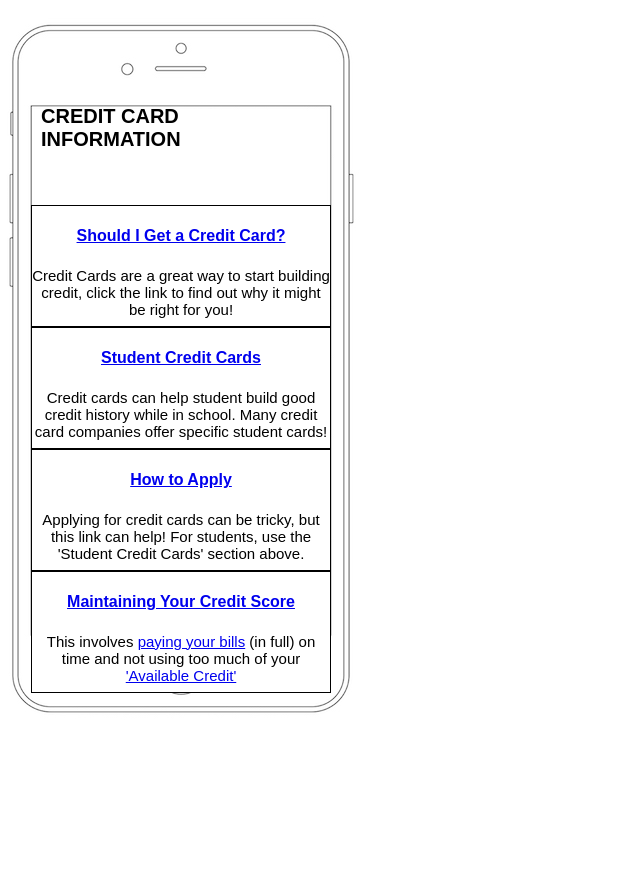
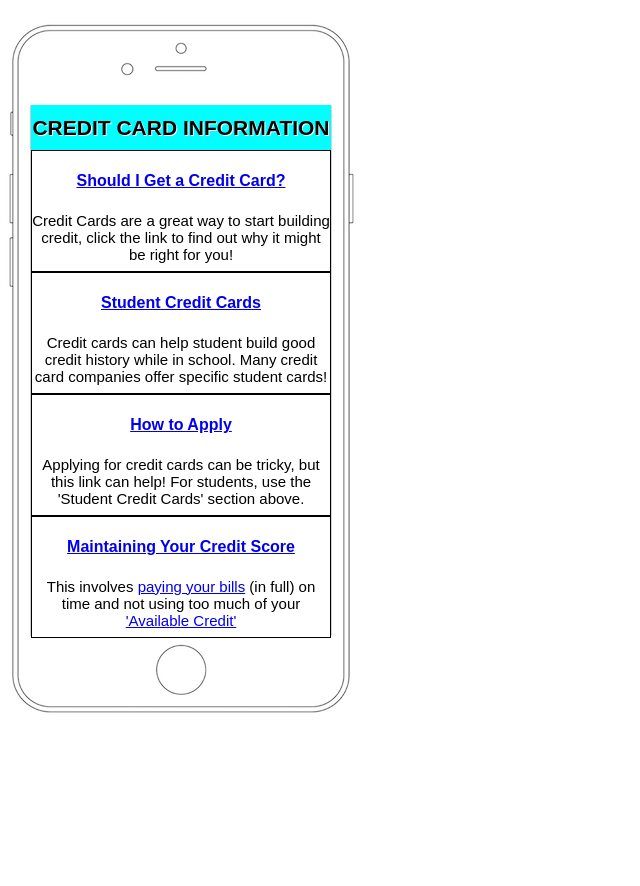
Before and after one commit to Financial-app/financial-app1, a plain HTML site: page CreditCard.html in a window 1280 px wide. Shown: the top 886 px of the page, without its empty margins (0-640 px from the left). Drawn offline with Linux system fonts and the light colour scheme.

Commit message:
stuff fits on page now

```diff
--- a/CreditCard.html
+++ b/CreditCard.html
@@ -6,8 +6,8 @@
 <body>
     <div id="screen">
         <header>
-            <div class="page-title">
-                <h1>Credit Card Information</h1>
+            <div class="cc head-bar">
+                <h2>Credit Card Information</h2>
             </div>
         </header>
         <main>
--- a/extras.css
+++ b/extras.css
@@ -21,6 +21,9 @@ body {
     text-shadow: 1px 1px white;
     text-transform: uppercase;
 
+}
+.cc{
+    font-size: 14px;
 }
 .page-title{
 	text-align: left;
```
